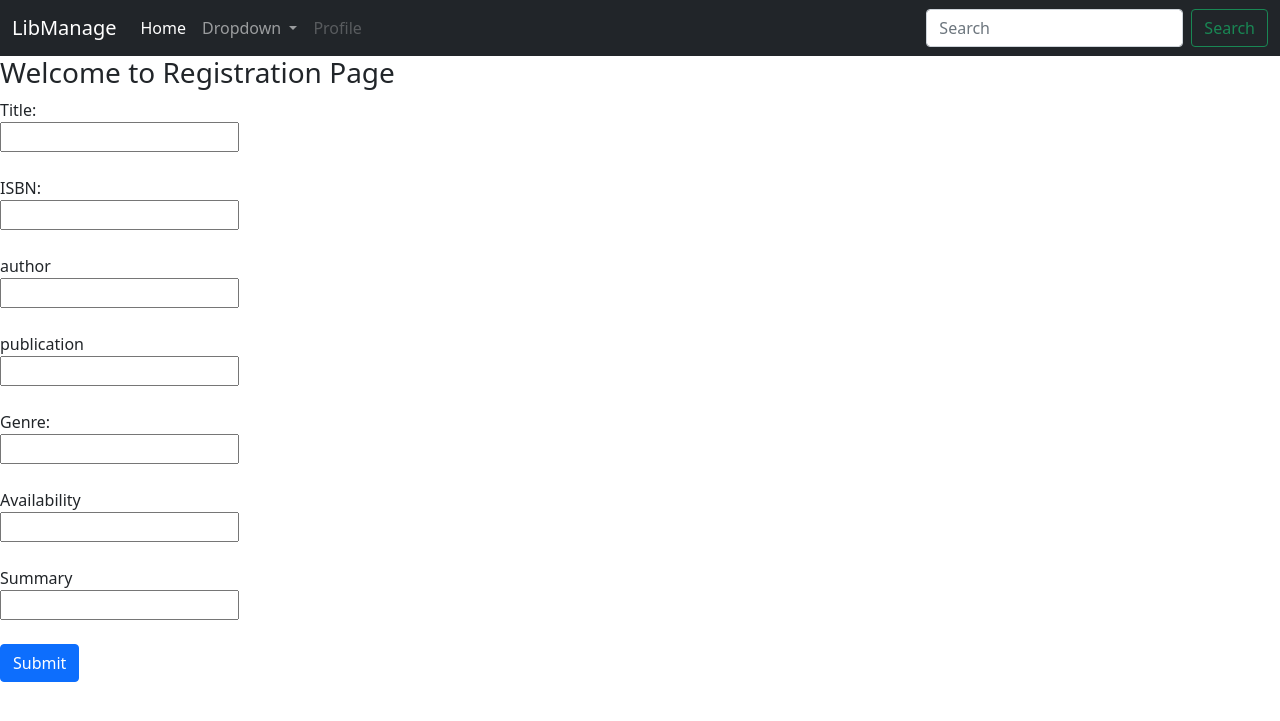
After one commit to sankalpswarup/LibraryManagementSystem, a Django app: page /addBook in a window 1280 px wide. The commit adds this page. Shown: the top 721 px of the page. Run offline with Django 3.2, Linux system fonts and the light colour scheme.

Commit message:
Tutorial part 1 completed, till 2:25:00

```diff
--- a/LibManage/LibManage/settings.py
+++ b/LibManage/LibManage/settings.py
@@ -11,6 +11,9 @@ https://docs.djangoproject.com/en/3.2/ref/settings/
 """
 
 from pathlib import Path
+
+# added manually
+from django.contrib.messages import constants as messages
 
 # Build paths inside the project like this: BASE_DIR / 'subdir'.
 BASE_DIR = Path(__file__).resolve().parent.parent
--- a/LibManage/home/admin.py
+++ b/LibManage/home/admin.py
@@ -3,4 +3,5 @@ from home.models import Book
 
 # Register your models here.
 admin.site.register(Book)
+
 # by registering the model, they could be seen in the admin page
--- a/LibManage/home/urls.py
+++ b/LibManage/home/urls.py
@@ -5,5 +5,7 @@ from home import views
 urlpatterns = [
     path('', views.index, name='home'),
     path('profile', views.profile, name='profile'),
-    path('book', views.book, name='book'),
+    path('book', views.bookpage, name='bookpage'),
+    path('addBook', views.addBook, name='addBook'),
+
 ]
--- a/LibManage/home/views.py
+++ b/LibManage/home/views.py
@@ -1,4 +1,6 @@
 from django.shortcuts import render,HttpResponse
+from home.models import Book
+from django.contrib import messages
 
 # Create your views here.
 def index(request):
@@ -8,8 +10,23 @@ def index(request):
     return render(request, 'index.html', context)
 
 
-def book(request):
-    return render(request, 'book.html')
+def bookpage(request):
+    return render(request, 'bookpage.html')
 
 def profile(request):
     return render(request, 'profile.html')
+
+def addBook(request):
+    if request.method == 'POST':
+        title = request.POST.get('title')
+        ISBN = request.POST.get('ISBN')
+        author = request.POST.get('author')
+        publication = request.POST.get('publication')
+        genre = request.POST.get('genre')
+        available = request.POST.get('available')
+        summary = request.POST.get('summary')
+        book=Book(title=title,ISBN=ISBN,author=author,publication=publication,genre=genre,available=available,summary=summary)
+        book.save()
+        messages.success(request, 'A new book has been added!')
+
+    return render(request, 'addBook.html')
--- /dev/null
+++ b/LibManage/templates/addBook.html
@@ -0,0 +1,30 @@
+{% extends 'base.html' %}
+{% block title %}LibManage{% endblock title %}
+{% block body %}
+<h3 style="align:center">Welcome to Registration Page</h3>
+<form action="/addBook" method="post" Required>
+{% csrf_token %}
+  <label for="title">Title:</label><br>
+  <input type="text" id="title" name="title"><br>
+  <br>
+  <label for="ISBN">ISBN:</label><br>
+  <input type="text" id="ISBN" name="ISBN"><br>
+  <br>
+  <label for="">author</label><br>
+  <input type="text" id="author" name="author"><br>
+  <br>
+  <label for="publication">publication</label><br>
+  <input type="text" id="publication" name="publication"><br>
+  <br>
+  <label for="genre">Genre:</label><br>
+  <input type="text" id="genre" name="genre"><br>
+  <br>
+  <label for="available">Availability</label><br>
+  <input type="text" id="available" name="available"><br>
+  <br>
+  <label for="summary">Summary</label><br>
+  <input type="textarea" id="summary" name="summary"><br>
+  <br>
+  <button class="btn btn-primary" type="submit">Submit</button>
+</form>
+{% endblock body %}
--- a/LibManage/templates/base.html
+++ b/LibManage/templates/base.html
@@ -22,18 +22,16 @@
         <li class="nav-item">
           <a class="nav-link active" aria-current="page" href="/">Home</a>
         </li>
-        <li class="nav-item">
+        {% comment %} <li class="nav-item">
           <a class="nav-link" href="/admin">Login</a>
-        </li>
+        </li> {% endcomment %}
         <li class="nav-item dropdown">
           <a class="nav-link dropdown-toggle" href="#" id="navbarDropdown" role="button" data-bs-toggle="dropdown" aria-expanded="false">
             Dropdown
           </a>
           <ul class="dropdown-menu" aria-labelledby="navbarDropdown">
-            <li><a class="dropdown-item" href="#">Action</a></li>
-            <li><a class="dropdown-item" href="#">Another action</a></li>
-            <li><hr class="dropdown-divider"></li>
-            <li><a class="dropdown-item" href="#">Something else here</a></li>
+            <li><a class="dropdown-item" href="/admin">Login</a></li>
+            <li><a class="dropdown-item" href="/register">Register</a></li>
           </ul>
         </li>
         <li class="nav-item">
@@ -47,6 +45,17 @@
     </div>
   </div>
 </nav>
+
+{% if messages %}
+{% for message in messages %}
+<div class="alert alert-warning alert-dismissible fade show" role="alert">
+  {{ message }}
+  <button type="button" class="btn-close" data-bs-dismiss="alert" aria-label="Close"></button>
+</div>
+ {% endfor %}
+{% endif %}
+
+
 {% block body %}{% endblock body %}
 
     <!-- Optional JavaScript; choose one of the two! -->
@@ -55,9 +64,9 @@
     <script src="https://cdn.jsdelivr.net/npm/bootstrap@5.0.0-beta3/dist/js/bootstrap.bundle.min.js" integrity="sha384-JEW9xMcG8R+pH31jmWH6WWP0WintQrMb4s7ZOdauHnUtxwoG2vI5DkLtS3qm9Ekf" crossorigin="anonymous"></script>
 
     <!-- Option 2: Separate Popper and Bootstrap JS -->
-    <!--
-    <script src="https://cdn.jsdelivr.net/npm/@popperjs/core@2.9.1/dist/umd/popper.min.js" integrity="sha384-SR1sx49pcuLnqZUnnPwx6FCym0wLsk5JZuNx2bPPENzswTNFaQU1RDvt3wT4gWFG" crossorigin="anonymous"></script>
+
+    {% comment %} <script src="https://cdn.jsdelivr.net/npm/@popperjs/core@2.9.1/dist/umd/popper.min.js" integrity="sha384-SR1sx49pcuLnqZUnnPwx6FCym0wLsk5JZuNx2bPPENzswTNFaQU1RDvt3wT4gWFG" crossorigin="anonymous"></script>
     <script src="https://cdn.jsdelivr.net/npm/bootstrap@5.0.0-beta3/dist/js/bootstrap.min.js" integrity="sha384-j0CNLUeiqtyaRmlzUHCPZ+Gy5fQu0dQ6eZ/xAww941Ai1SxSY+0EQqNXNE6DZiVc" crossorigin="anonymous"></script>
-    -->
+   {% endcomment %}
   </body>
 </html>
```
Also changed, not shown: LibManage/home/models.py (+8 -3 lines), LibManage/db.sqlite3, LibManage/home/migrations/0002_rename_books_book.py (added), LibManage/home/migrations/0003_user.py (added), LibManage/home/migrations/0004_auto_20210418_0126.py (added), LibManage/home/migrations/0005_rename_avalability_book_available.py (added), LibManage/templates/bookpage.html (renamed from LibManage/templates/book.html).
